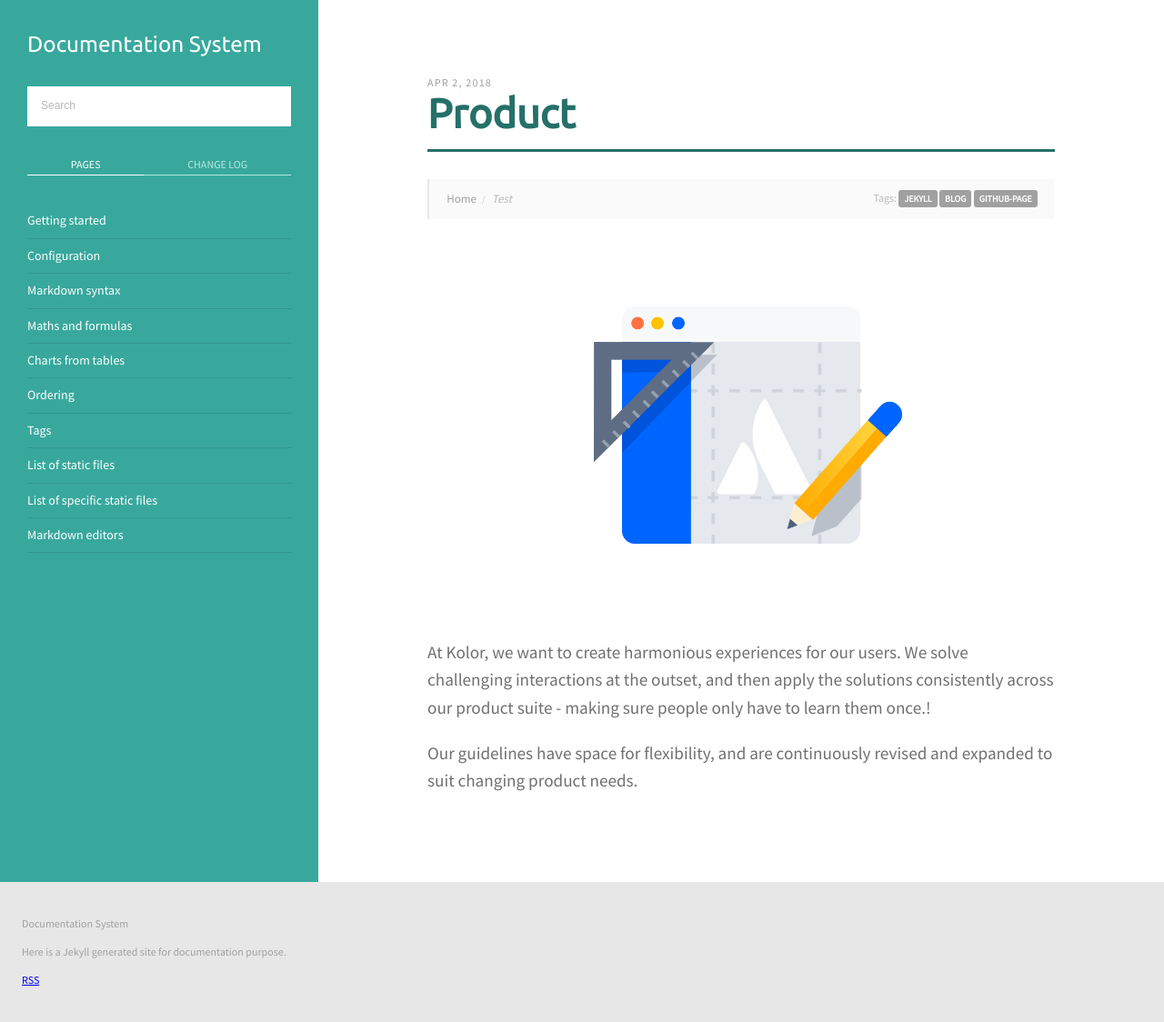
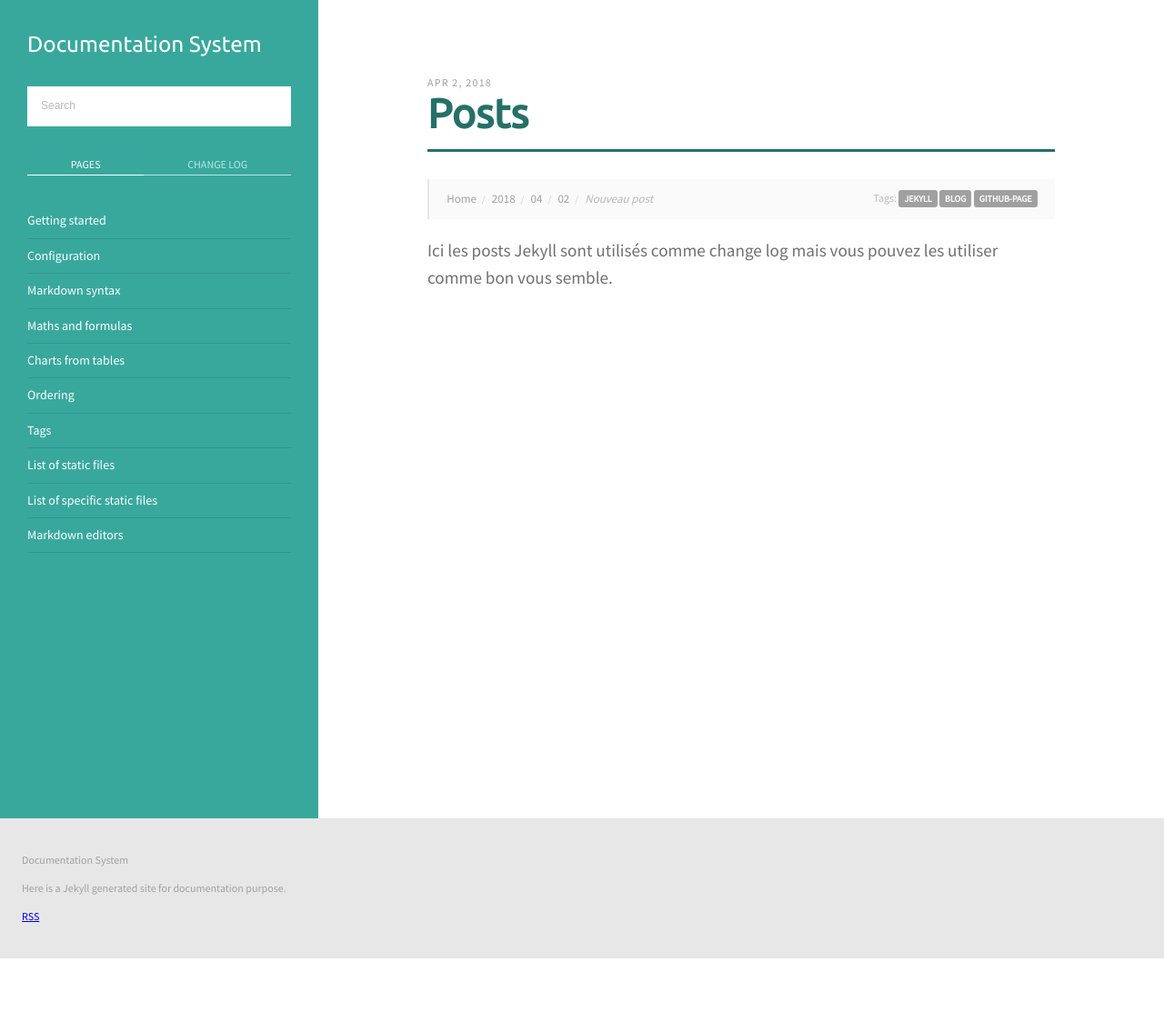
Before and after one commit to KolorCompany/kds, a Jekyll site: the page built from _posts/2018-04-02-nouveau-post.markdown, in a window 1280 px wide. Shown: the whole page at 91% size. Built offline with Jekyll 4.4.1, drawn with Linux system fonts in a browser that asks for light colours; after the commit the page ends 1054 px from its top, so only the background shows below that.

Commit message:
Update content

```diff
--- a/_posts/2018-03-20-illustrations.markdown
+++ b/_posts/2018-03-20-illustrations.markdown
@@ -1,6 +1,7 @@
 ---
 layout: post
-title: Illustrations
+title: Personnalisation
+description: 'Personnalisation du thème'
 ---
 
-Our illustrations range from detailed hero images down to in-product spot images, with a consistent narrative of practicality, optimism and friendliness used throughout. This is accomplished through shape, color, softness and curves to achieve an inviting, engaging experience.
+Vous pouvez personnaliser le thème généré à partir des paramètres prévus à cet effet dans le fichier `_sass/_quikster.scss`.
--- a/_posts/2018-04-02-nouveau-post.markdown
+++ b/_posts/2018-04-02-nouveau-post.markdown
@@ -1,13 +1,7 @@
 ---
 layout: post
-title: Product
-description: 'Optional description'
-permalink: /test/
+title: Posts
+description: 'Ici les posts Jekyll sont utilisés comme change log'
 tags: jekyll blog github-page
 ---
-
-![My helpful screenshot]({{ "/assets/demo-files/2018-04-02.png" | absolute_url }})
-
-At Kolor, we want to create harmonious experiences for our users. We solve challenging interactions at the outset, and then apply the solutions consistently across our product suite - making sure people only have to learn them once.!
-
-Our guidelines have space for flexibility, and are continuously revised and expanded to suit changing product needs.
+Ici les posts Jekyll sont utilisés comme change log mais vous pouvez les utiliser comme bon vous semble.
--- a/_posts/2018-04-25-welcome-to-jekyll.markdown
+++ b/_posts/2018-04-25-welcome-to-jekyll.markdown
@@ -4,7 +4,7 @@ title:  "Welcome to Jekyll!"
 date:   2018-04-25 12:13:15 +0200
 tags: jekyll blog github-page
 ---
-You’ll find this post in your `_posts` directory. Go ahead and edit it and re-build the site to see your changes. You can rebuild the site in many different ways, but the most common way is to run `jekyll serve`, which launches a web server and auto-regenerates your site when a file is updated.
+You’ll find this post in your `_posts` directory. Go ahead and edit it and re-build the site to see your changes.
 
 To add new posts, simply add a file in the `_posts` directory that follows the convention `YYYY-MM-DD-name-of-post.ext` and includes the necessary front matter. Take a look at the source for this post to get an idea about how it works.
 
```
